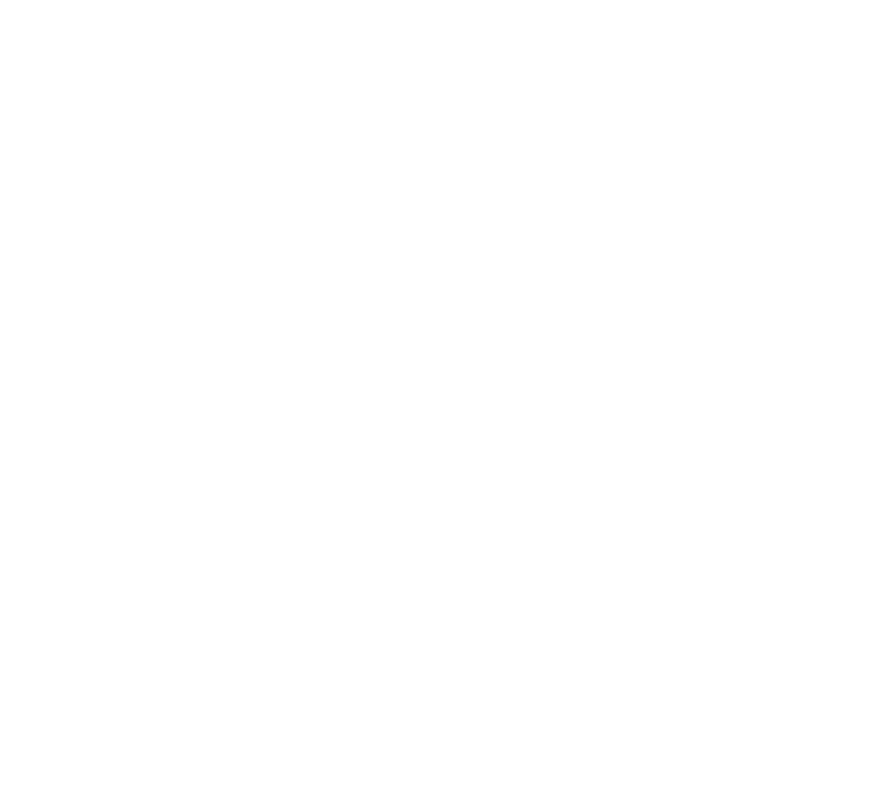
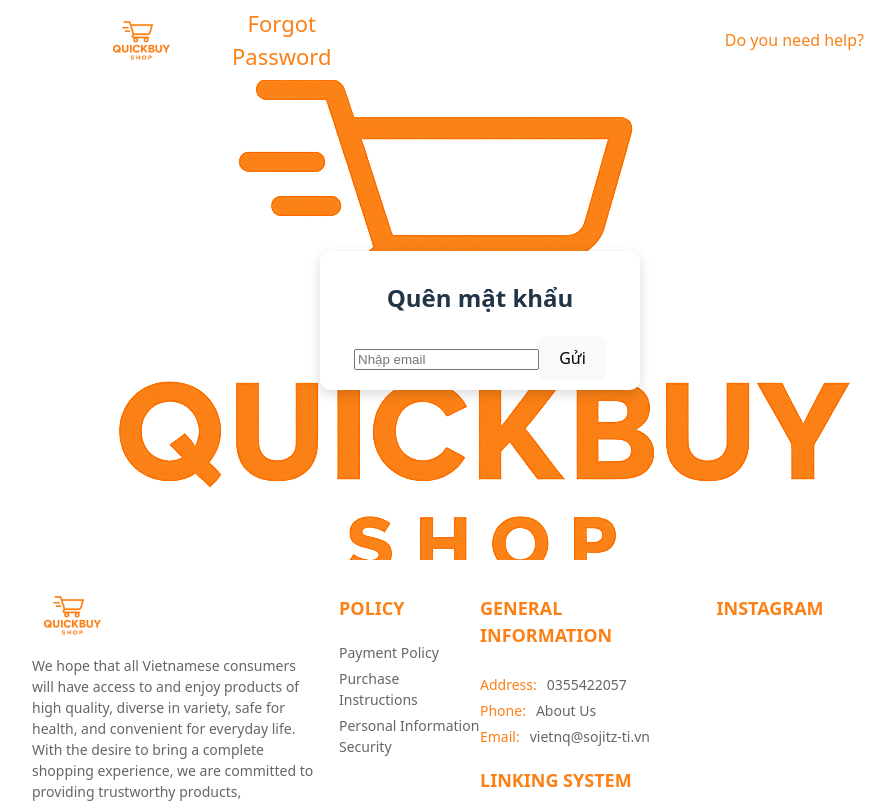
Before and after one commit to quocviet1150/DATN_FE, a React (Vite) app: page /forgot-password in a window 1280 px wide. Before the commit this address had no page. Shown: the top 803 px of the page, without its empty margins (160-1055 px from the left). Built offline with nearby package versions, Linux system fonts and the light colour scheme.

Commit message:
add forgot password

```diff
--- /dev/null
+++ b/src/components/common/forgotPassword/ForgotPassword.css
@@ -0,0 +1,26 @@
+.forgot-password-container {
+    height: 60vh;
+    background-image: url("../../../assets/quickbuyshop.png");
+    background-size: inherit;
+    background-position: center;
+    background-repeat: no-repeat;
+    background-color: transparent;
+    display: flex;
+    justify-content: center;
+    align-items: center;
+}
+
+.page-content-forgot-password {
+    margin: 80px auto 0 auto;
+    max-width: 100%;
+    /* background-color: #fb8016; */
+}
+
+.forgot-password-box {
+    background-color: white;
+    padding: 10px;
+    border-radius: 10px;
+    box-shadow: 0 4px 12px rgba(0, 0, 0, 0.15);
+    text-align: center;
+    width: 300px;
+}
--- /dev/null
+++ b/src/components/common/forgotPassword/ForgotPassword.jsx
@@ -0,0 +1,15 @@
+import './ForgotPassword.css';
+
+export default function ForgotPassword() {
+    return (
+        <div className="page-content-forgot-password">
+            <div className="forgot-password-container">
+                <div className="forgot-password-box">
+                    <h2>Quên mật khẩu</h2>
+                    <input type="email" placeholder="Nhập email" />
+                    <button>Gửi</button>
+                </div>
+            </div>
+        </div>
+    );
+}
--- a/src/components/common/login/Login.tsx
+++ b/src/components/common/login/Login.tsx
@@ -26,6 +26,10 @@
 
     const handleClick = () => {
         navigate("/register");
+    };
+
+    const handleForgotPassword = () => {
+        navigate("/forgot-password");
     };
 
     return (
@@ -57,7 +61,7 @@
                             {t("login")}
                         </Button>
 
-                        <div className="login-forgot-password">{t("forgot_password")}</div>
+                        <div className="login-forgot-password" onClick={handleForgotPassword}>{t("forgot_password")}</div>
 
                         <div className="divider">
                             <span>{t("or")}</span>
--- a/src/components/common/register/Register.tsx
+++ b/src/components/common/register/Register.tsx
@@ -92,6 +92,10 @@
     navigate("/login");
   };
 
+  const handleForgotPassword = () => {
+    navigate("/forgot-password");
+  };
+
   return (
     <div className="page-content">
       <div className="register-container">
@@ -159,7 +163,7 @@
                 <div className="login-link" onClick={handleClick}>{t("login")}</div>
               </div>
               <div className="forgot-password-register">
-                <div>{t("forgot_password")}</div>
+                <div onClick={handleForgotPassword}>{t("forgot_password")}</div>
               </div>
             </div>
           </div>
--- a/src/components/layout/auth/Header.tsx
+++ b/src/components/layout/auth/Header.tsx
@@ -14,6 +14,8 @@
     title = t("login");
   } else if (path === "/register") {
     title = t("register");
+  } else if (path === "/forgot-password") {
+    title = t("forgot_password_title");
   }
 
   return (
--- a/src/i18n/locales/en.json
+++ b/src/i18n/locales/en.json
@@ -11,6 +11,7 @@
   "enter_confirm_password": "Enter confirm password...",
   "confirm_password": "Confirm password",
   "forgot_password": "Forgot password?",
+  "forgot_password_title": "Forgot Password",
   "or": "OR",
   "new_to_quickbuy": "New to quickbuy shop?",
   "renavigate_login": "Already have an account?",
--- a/src/i18n/locales/vi.json
+++ b/src/i18n/locales/vi.json
@@ -11,6 +11,7 @@
   "enter_confirm_password": "Nhập lại mật khẩu...",
   "confirm_password": "Xác nhận mật khẩu",
   "forgot_password": "Quên mật khẩu?",
+  "forgot_password_title": "Quên mật khẩu",
   "or": "HOẶC",
   "new_to_quickbuy": "Bạn mới biết đến quickbuy shop?",
   "renavigate_login": "Bạn đã có tài khoản?",
--- a/src/routes/AppRouter.tsx
+++ b/src/routes/AppRouter.tsx
@@ -4,6 +4,7 @@
 import AuthLayout from "../components/layout/AuthLayout";
 import Login from "../components/common/login/Login";
 import Register from "../components/common/register/Register";
+import ForgotPassword from "../components/common/forgotPassword/ForgotPassword";
 
 export default function AppRouter() {
   return (
@@ -16,6 +17,7 @@
       <Route element={<AuthLayout />}>
         <Route path="/login" element={<Login />} />
         <Route path="/register" element={<Register />} />
+        <Route path="/forgot-password" element={<ForgotPassword />} />
       </Route>
     </Routes>
   );
```
